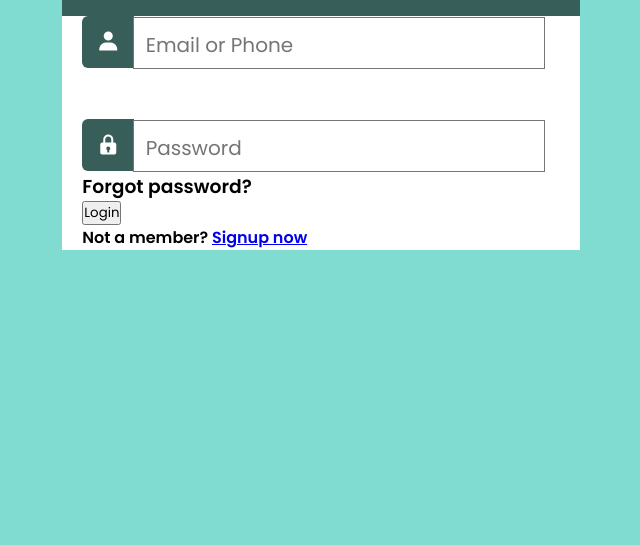
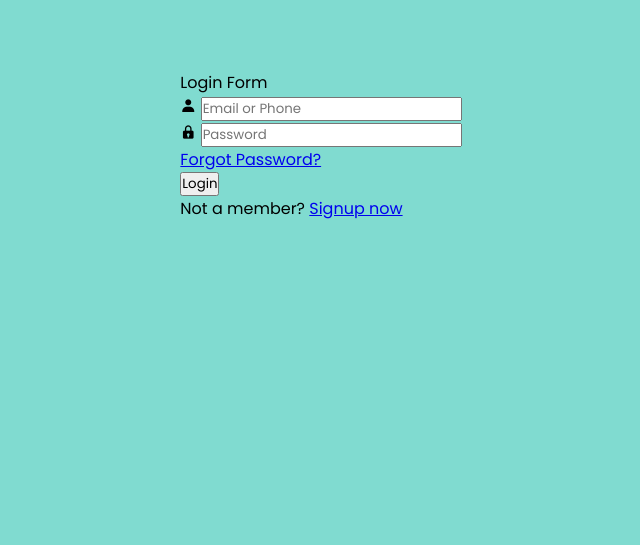
Before and after one commit to MedalLeink/Login_Form, a plain HTML site: page index.html in a window 1280 px wide. Shown: the part 255-800 px from the top of the page, without its empty margins (319-959 px from the left). Drawn offline with nearby package versions, Linux system fonts and the light colour scheme.

Commit message:
Some details added

```diff
--- a/index.html
+++ b/index.html
@@ -13,7 +13,7 @@
 </head>
 
 <body>
-    <div class="container">
+    <!-- <div class="container">
         <div class="main_form">
             <div class="header">
                 <h1>Login Form</h1>
@@ -38,7 +38,27 @@
                 </main>
             </div>
         </div>
-    </div>
+    </div> -->
+
+        <div class="container">
+            <div class="topic"><span>Login Form</span></div>
+            <form action="#">
+                <div class="row">
+                    <i class="bx bxs-user"></i>
+                    <input type="text" placeholder="Email or Phone" required>
+                </div>
+                <div class="row">
+                    <i class="bx bxs-lock"></i>
+                    <input type="password" placeholder="Password" required>
+                </div>
+                <div class="password"><a href="#">Forgot Password?</a></div>
+                <div class="botton_row">
+                    <input type="submit" value="Login">
+                </div>
+                <div class="signup">Not a member? <a href="#">Signup now</a> </div>
+            </form>
+        </div>
+
 </body>
 
 </html>
--- a/styles.css
+++ b/styles.css
@@ -9,6 +9,12 @@
 
 body {
     background-color: #80dbd0;
+    display: flex;
+    justify-content: center;
+    align-items: center;
+    height: 100vh;
+    padding: 15px;
+    overflow: hidden;
 }
 
 .container {
@@ -47,8 +53,9 @@ body {
 }
 
 .main2 span {
-    padding: 0;
-    margin: 0;
+    /* width: 100%; */
+    font-size: 20px;
+    padding: 14px 14px 8px;
 }
 
 main span i {
@@ -62,7 +69,7 @@ main span i {
 
 .main input {
     font-size: 20px;
-    border: 1px solid rgb(122, 115, 115);
+    border: 1px 1px 1px 0px solid rgb(122, 115, 115);
     padding: 12px 12px 8px;
     margin-left: -6px;
     /* margin-top: 60px; */
```
